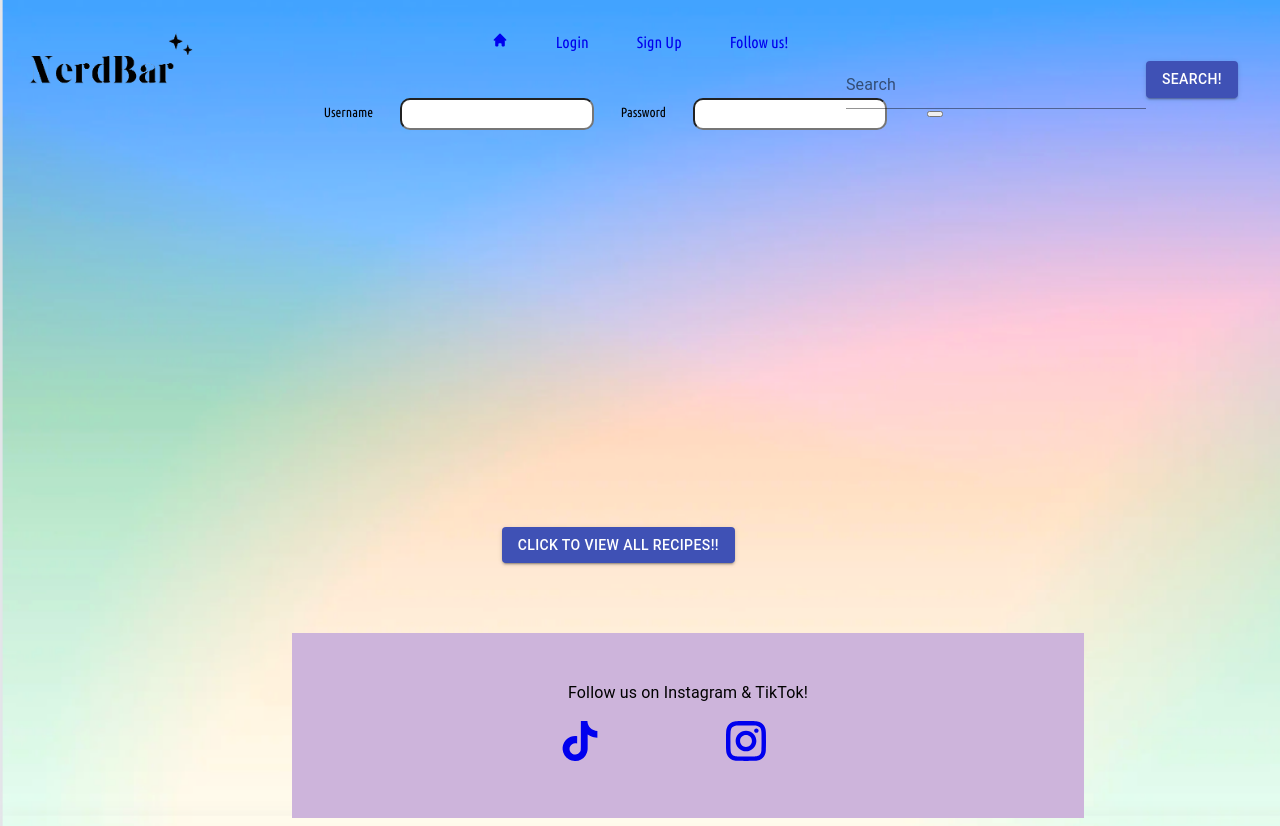
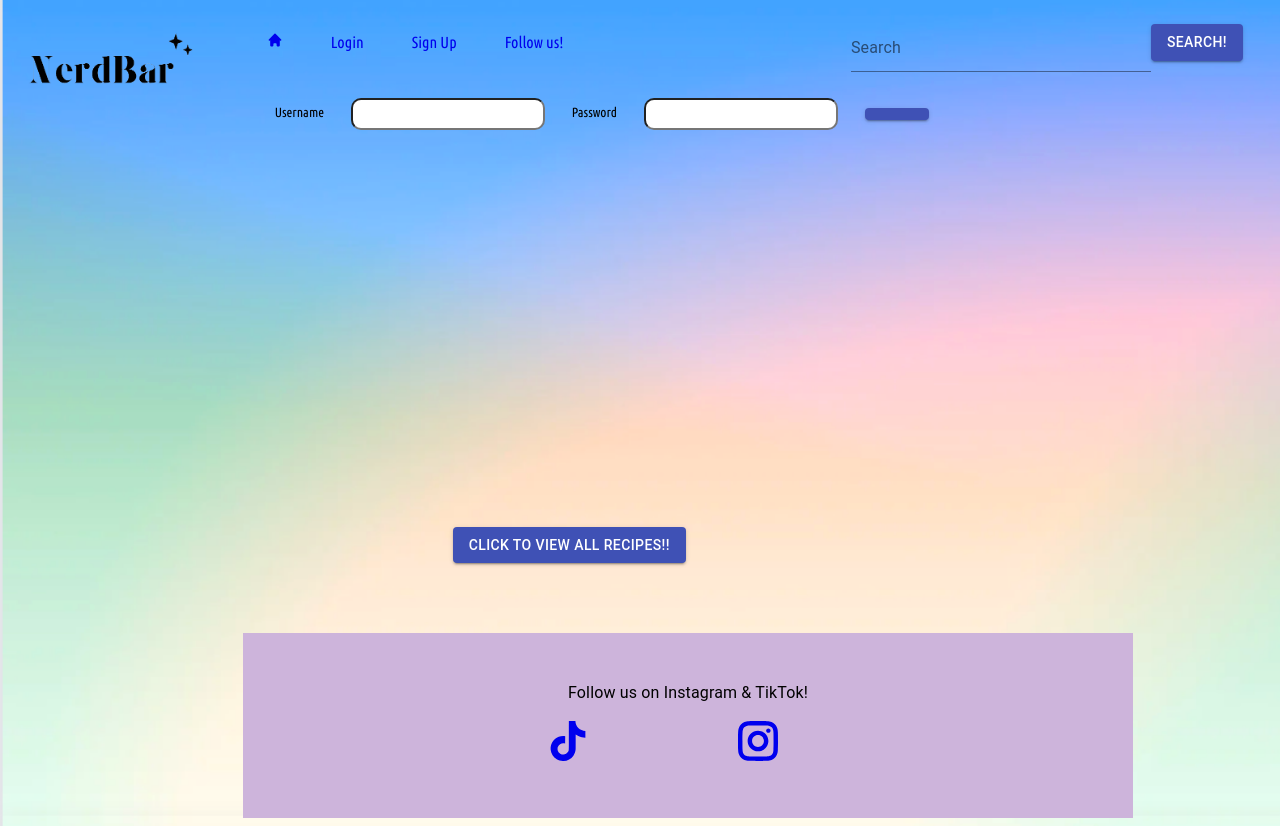
Before and after one commit to klsmith5370/NerdBar, a React app: page /home in a window 1280 px wide. Built offline with nearby package versions, Linux system fonts and the light colour scheme; no server answers.

Commit message:
Changed styling for login button, styled navbar tabs

```diff
--- a/client/components/AuthForm.js
+++ b/client/components/AuthForm.js
@@ -27,7 +27,7 @@ export const AuthForm = props => {
           <input name='password' type='password' />
         </div>
         <div>
-          <button className='login-submit' type='submit'>{displayName}</button>
+          <Button className='login-submit' type='submit' variant='contained' color='primary'>{displayName}</Button>
         </div>
         {error && error.response && <div> {error.response.data} </div>}
       </form>
--- a/public/style.css
+++ b/public/style.css
@@ -33,6 +33,10 @@ nav {
   align-items: center;
   margin-top: 1.5em;
 
+}
+
+.navbar {
+  margin-right: 450px;
 }
 
 nav a {
@@ -85,7 +89,8 @@ form input[type='password'] {
   position: fixed;
   top: 0;
   right: 0;
-  padding: 10px;
+  padding: 5px;
+  margin-top: 0;
 }
 
 .textfield-boxes {
```
